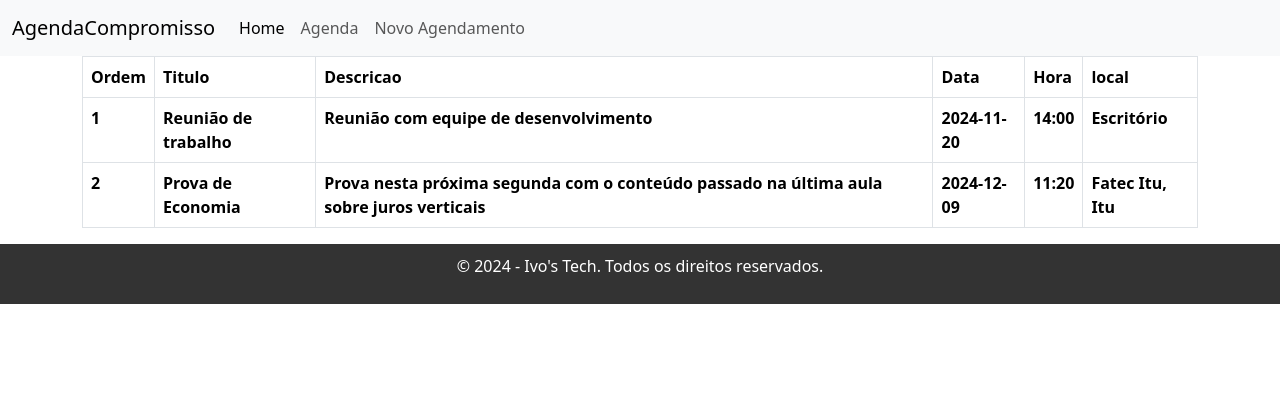
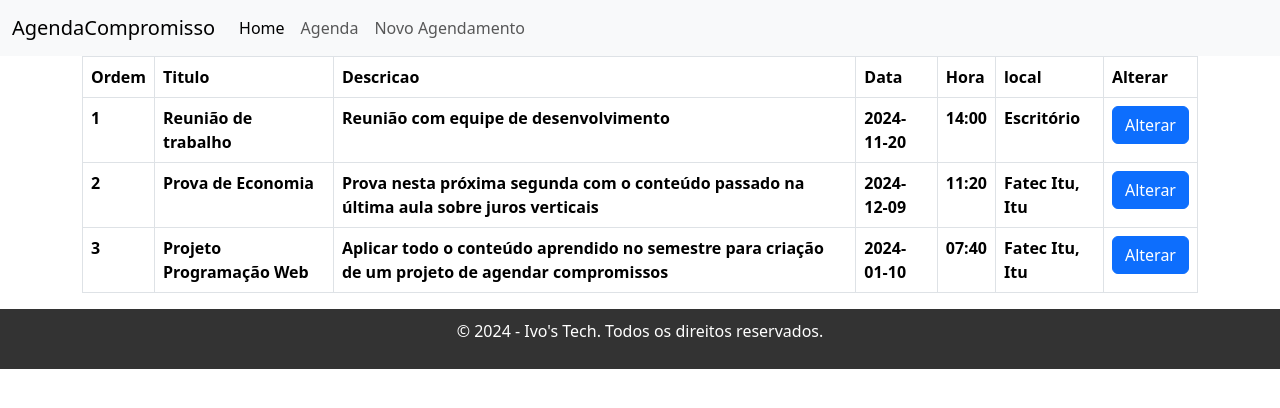
Before and after one commit to ivoosa7/ProjectFinalAngularFrontEnd, an Angular app: page /compromissos in a window 1280 px wide. Shown: the top 408 px of the page. Built offline with nearby package versions, Linux system fonts and the light colour scheme; data requests are answered from the project's data file.

Commit message:
Puxar um agendamento ja criado com todas as informações registradas, função update criado, caminho criado no app-routing e função goToUpdate feito

```diff
--- a/db.json
+++ b/db.json
@@ -15,6 +15,14 @@
       "data": "2024-12-09",
       "hora": "11:20",
       "local": "Fatec Itu, Itu"
+    },
+    {
+      "id": 3,
+      "titulo": "Projeto Programação Web",
+      "descricao": "Aplicar todo o conteúdo aprendido no semestre para criação de um projeto de agendar compromissos",
+      "data": "2024-01-10",
+      "hora": "07:40",
+      "local": "Fatec Itu, Itu"
     }
   ]
 }
--- a/src/app/app-routing.module.ts
+++ b/src/app/app-routing.module.ts
@@ -7,7 +7,8 @@ import { FormCompromissosComponent } from './form-compromissos/form-compromissos
 const routes: Routes = [
   {path: 'Home', component: HomeComponent},
   {path: 'compromissos', component: VerCompromissosComponent},
-  {path: 'formcompromissos', component:FormCompromissosComponent}
+  {path: 'formcompromissos', component:FormCompromissosComponent},
+  {path: 'formcompromissos/:id', component:FormCompromissosComponent}
 ];
 
 @NgModule({
--- a/src/app/form-compromissos/form-compromissos.component.ts
+++ b/src/app/form-compromissos/form-compromissos.component.ts
@@ -44,7 +44,7 @@ export class FormCompromissosComponent implements OnInit{
 
   updateCompromisso(){
     this.service.updateAgenda(this.formGroupAgenda.value).subscribe({
-      next: () => this.router.navigate(['compromisso'])
+      next: () => this.router.navigate(['compromissos'])
     })
   }
 }
--- a/src/app/ver-compromissos/ver-compromissos.component.html
+++ b/src/app/ver-compromissos/ver-compromissos.component.html
@@ -8,6 +8,7 @@
             <th scope="col">Data</th>
             <th scope="col">Hora</th>
             <th scope="col">local</th>
+            <th scope="col">Alterar</th>
           </tr>
         </thead>
         <tbody>
@@ -18,6 +19,7 @@
             <th scope="row">{{agenda.data}}</th>
             <th scope="row">{{agenda.hora}}</th>
             <th scope="row">{{agenda.local}}</th>
+            <th scope="row"><button type="button" class="btn btn-primary" (click)="goToUpdate(agenda.id)">Alterar</button></th>
           </tr>
         </tbody>
       </table>
--- a/src/app/ver-compromissos/ver-compromissos.component.ts
+++ b/src/app/ver-compromissos/ver-compromissos.component.ts
@@ -1,6 +1,7 @@
 import { Component, OnInit } from '@angular/core';
 import { AgendaService } from '../agenda.service';
 import { Agenda } from '../Agenda';
+import { Router } from '@angular/router';
 
 @Component({
   selector: 'app-ver-compromissos',
@@ -10,7 +11,9 @@ import { Agenda } from '../Agenda';
 export class VerCompromissosComponent implements OnInit{
 
   VerAgenda: Agenda [] = [];
-  constructor(private service:AgendaService) { }
+  constructor(private service:AgendaService,
+              private router:Router
+  ) { }
 
   ngOnInit(): void {
     this.LoadAgenda();
@@ -21,4 +24,8 @@ export class VerCompromissosComponent implements OnInit{
       next: data => this.VerAgenda = data
     })
   }
+
+  goToUpdate(id:Number){
+    this.router.navigate(['/formcompromissos', id]);
+  }
 }
```
